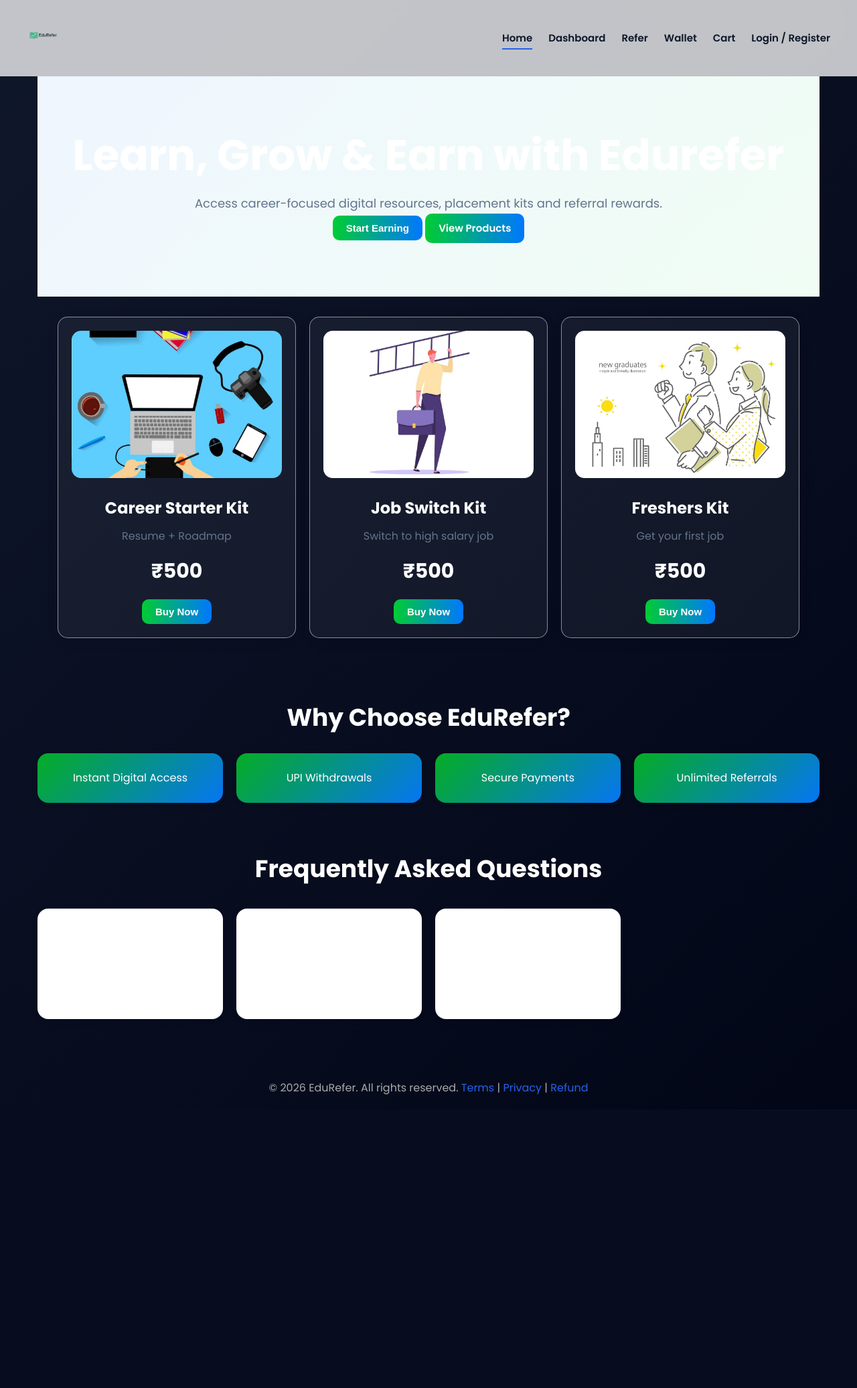
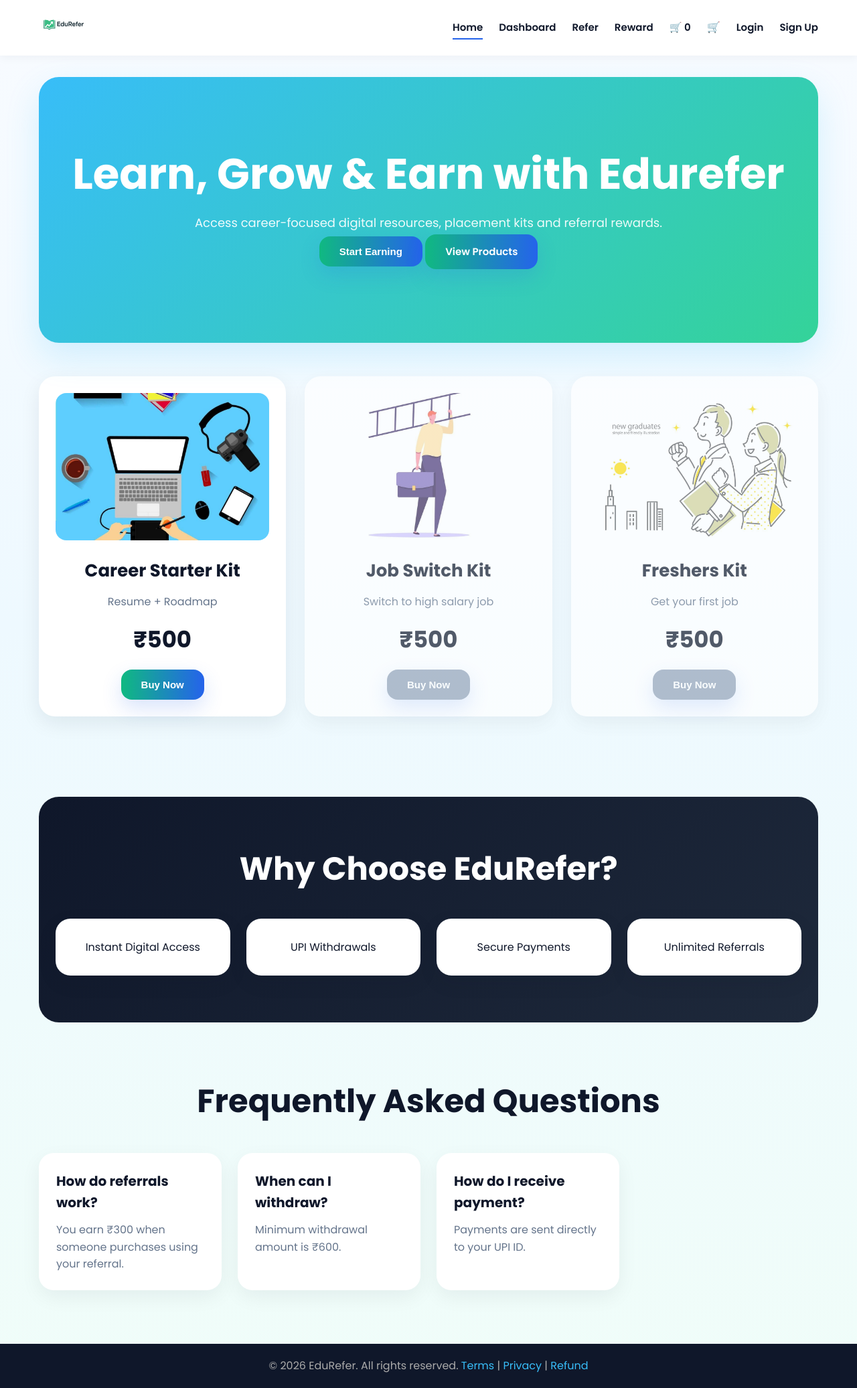
Before and after one commit to pushkar2230/Edurefer, a Flask app: page / in a window 1280 px wide. Shown: the whole page at 67% size. Before the commit the page ends 1635 px from the top, so only its background shows below. Run offline with Flask 3, Linux system fonts and the light colour scheme.

Commit message:
Some major UI changes

```diff
--- a/app.py
+++ b/app.py
@@ -12,12 +12,6 @@ import razorpay
 import re
 import smtplib
 
-DATABASE_URL = os.getenv("DATABASE_URL")
-
-engine = create_engine(DATABASE_URL, pool_pre_ping=True)
-
-SessionLocal = sessionmaker(bind=engine)
-
 def is_valid_username(username):
     regex = r'^[a-zA-Z0-9_]{3,20}$'
     return re.match(regex, username)
@@ -26,7 +20,6 @@ def is_valid_email(email):
     regex = r'^[\w\.-]+@[\w\.-]+\.\w+$'
     return re.match(regex, email)
 
-# DB Setup
 # DB Setup
 BASE_DIR = os.path.abspath(os.path.dirname(__file__))
 
@@ -540,4 +533,4 @@ def withdraw():
         return {"error": str(e)}, 500
 
 if __name__ == "__main__":
-    app.run(debug=True)
+    app.run()
--- a/static/styles.css
+++ b/static/styles.css
@@ -7,26 +7,47 @@
 }
 
 :root{
-    --primary:#2563eb;      /* educational blue */
-    --secondary:#10b981;    /* educational green */
-    --accent:#38bdf8;       /* soft sky blue */
 
-    --bg:#f5f7fb;
-    --bg-soft:#eef4ff;
+    /* COLORS */
 
-    --card:#ffffff;
+    --primary:#2563eb;
+    --secondary:#10b981;
+
+    /* TEXT */
 
     --text:#0f172a;
     --muted:#64748b;
 
+    /* BACKGROUND */
+
+    --bg:#f8fbff;
+    --card:#ffffff;
+
+    /* BORDER */
+
     --border:#dbeafe;
+
+    /* SHADOW */
+
+    --shadow:
+    0 10px 30px rgba(15,23,42,0.08);
 }
 
 body{
     font-family:'Poppins',sans-serif;
-    background:linear-gradient(180deg,#f8fbff 0%,#eef6ff 100%);
+
+    background:
+    linear-gradient(
+        180deg,
+        #f8fbff,
+        #eef9ff 45%,
+        #f0fdf9
+    );
+
     color:var(--text);
+
     overflow-x:hidden;
+
     line-height:1.6;
 }
 
@@ -36,233 +57,449 @@ body{
     width:100%;
     max-width:1200px;
     margin:auto;
-    padding:0 16px;
+    padding:0 18px;
 }
 
 /* ===== HEADER ===== */
 
 .site-header{
+
     width:100%;
-    background:rgba(255,255,255,0.75);
+
+    background:
+    rgba(255,255,255,0.92);
+
+    position:sticky;
+
+    top:0;
+
+    z-index:1000;
+
+    border-bottom:
+    1px solid rgba(255,255,255,0.5);
+
+    box-shadow:
+    0 2px 14px rgba(15,23,42,0.05);
+
     backdrop-filter:blur(8px);
-    position:sticky;
-    top:0;
-    z-index:1000;
 }
 
 .header-inner{
+
     display:flex;
+
     justify-content:space-between;
+
     align-items:center;
-    padding:14px 0;
+
+    min-height:82px;
 }
 
 /* ===== LOGO ===== */
 
 .logo-img{
-    height:48px;
+
+    height:72px;
+
     width:auto;
+
     object-fit:contain;
+
+    transition:0.3s ease;
+}
+
+.logo-img:hover{
+
+    transform:scale(1.04);
 }
 
 /* ===== NAV ===== */
 
 .nav{
+
     display:flex;
+
     align-items:center;
+
     gap:24px;
+
     flex-wrap:wrap;
 }
 
 .nav a{
+
     color:var(--text);
+
     text-decoration:none;
+
     font-size:15px;
+
     font-weight:600;
+
+    position:relative;
+
     transition:0.3s;
-    position:relative;
 }
 
 .nav a:hover{
+
     color:var(--primary);
 }
 
 .nav a::after{
+
     content:"";
+
     position:absolute;
+
     left:0;
-    bottom:-5px;
+
+    bottom:-6px;
+
     width:0%;
+
     height:2px;
+
     background:var(--primary);
+
     transition:0.3s;
 }
 
 .nav a:hover::after,
 .nav a.active::after{
+
     width:100%;
 }
 
 /* ===== HERO ===== */
 
 .hero{
-    background:linear-gradient(135deg,#eff6ff,#f0fdf4);
+
+    position:relative;
+
+    overflow:hidden;
+
     text-align:center;
-    padding:80px 20px;
+
+    padding:110px 25px;
+
+    margin-top:32px;
+
+    border-radius:30px;
+
+    background:linear-gradient(135deg,#38bdf8,#34d399);
+
+    box-shadow:0 20px 50px rgba(56,189,248,0.18);
 }
 
 .hero h1{
-    font-size:clamp(2.2rem,5vw,4rem);
+
+    font-size:clamp(2.6rem,5vw,4.8rem);
+
+    line-height:1.1;
+
+    margin-bottom:22px;
+
+    color:white;
+
     font-weight:700;
-    margin-bottom:20px;
-    line-height:1.2;
 }
 
 .hero p{
-    max-width:700px;
+
+    max-width:760px;
+
     margin:auto;
-    color:var(--muted);
+
     font-size:18px;
+
+    line-height:1.8;
+
+    color:
+    rgba(255,255,255,0.92);
 }
 
 /* ===== BUTTON ===== */
 
 button,
 .button{
+
     display:inline-block;
-    background:linear-gradient(90deg,#10b981,#2563eb);
+
+    padding:14px 30px;
+
+    border:none;
+
+    border-radius:16px;
+
+    background:
+    linear-gradient(
+        90deg,
+        #10b981,
+        #2563eb
+    );
+
     color:white;
-    border:none;
-    border-radius:10px;
-    padding:14px 24px;
+
     font-size:15px;
+
     font-weight:600;
+
+    text-decoration:none;
+
     cursor:pointer;
-    text-decoration:none;
-    transition:0.3s;
+
+    transition:0.35s ease;
+
+    box-shadow:
+    0 12px 30px rgba(37,99,235,0.18);
 }
 
 button:hover,
 .button:hover{
-    transform:translateY(-2px);
-    opacity:0.95;
+
+    transform:
+    translateY(-5px);
+
+    box-shadow:
+    0 18px 40px rgba(37,99,235,0.24);
 }
 
 /* ===== PRODUCTS ===== */
 
 .products{
+
     display:grid;
-    grid-template-columns:repeat(auto-fit,minmax(280px,1fr));
-    gap:24px;
-    padding:40px 0;
+
+    grid-template-columns:
+    repeat(auto-fit,minmax(280px,1fr));
+
+    gap:28px;
+
+    padding:50px 0;
 }
 
 /* ===== CARD ===== */
 
 .card{
-    background:rgba(255,255,255,0.75);
-    border:1px solid rgba(255,255,255,0.5);
-    box-shadow:0 10px 30px rgba(15,23,42,0.06);
-    border-radius:18px;
-    padding:20px;
-    box-shadow:0 4px 20px rgba(0,0,0,0.06);
-    transition:0.3s;
+
+    background:var(--card);
+
+    border-radius:24px;
+
+    padding:24px;
+
+    border:
+    1px solid rgba(255,255,255,0.5);
+
+    box-shadow:var(--shadow);
+
+    transition:0.35s ease;
+
     text-align:center;
 }
 
 .card:hover{
-    transform:translateY(-5px);
+
+    transform:
+    translateY(-8px);
+
+    box-shadow:
+    0 20px 45px rgba(56,189,248,0.14);
 }
 
 .card h3{
-    font-size:24px;
-    margin-bottom:10px;
+
+    font-size:26px;
+
+    margin-bottom:12px;
 }
 
 .card p{
+
     color:var(--muted);
-    margin-bottom:15px;
+
+    margin-bottom:16px;
 }
 
 .card h2{
+
+    font-size:34px;
+
     margin-bottom:18px;
-    font-size:30px;
 }
 
 /* ===== PRODUCT IMAGE ===== */
 
 .product-img{
+
     width:100%;
+
     aspect-ratio:16/9;
+
     object-fit:cover;
-    border-radius:14px;
+
+    border-radius:16px;
+
     margin-bottom:18px;
 }
 
 /* ===== TRUST ===== */
 
 .trust-box{
-    margin-top:60px;
+
+    margin-top:70px;
+
+    padding:70px 25px;
+
+    border-radius:30px;
+
     text-align:center;
+
+    background:
+    linear-gradient(
+        135deg,
+        #0f172a,
+        #1e293b
+    );
+
+    color:white;
 }
 
 .trust-box h2{
-    font-size:36px;
-    margin-bottom:25px;
+
+    font-size:
+    clamp(2rem,4vw,3rem);
+
+    margin-bottom:35px;
 }
 
 .trust-grid{
+
     display:grid;
-    grid-template-columns:repeat(auto-fit,minmax(220px,1fr));
-    gap:20px;
+
+    grid-template-columns:
+    repeat(auto-fit,minmax(240px,1fr));
+
+    gap:24px;
 }
 
 .trust-grid div{
-    background:linear-gradient(135deg,rgba(4, 222, 36, 0.765),rgb(6, 117, 243));
-    border-radius:16px;
-    padding:24px;
-    box-shadow:0 2px 12px rgba(0,0,0,0.05);
+
+    background:white;
+
+    color:#0f172a;
+
+    border-radius:22px;
+
+    padding:30px 24px;
+
+    box-shadow:
+    0 10px 30px rgba(15,23,42,0.08);
+
+    transition:0.3s;
+}
+
+.trust-grid div:hover{
+
+    transform:
+    translateY(-6px);
 }
 
 /* ===== FAQ ===== */
 
 .faq{
-    margin-top:70px;
+
+    margin-top:80px;
+
     display:grid;
-    grid-template-columns:repeat(auto-fit,minmax(260px,1fr));
-    gap:20px;
+
+    grid-template-columns:
+    repeat(auto-fit,minmax(260px,1fr));
+
+    gap:24px;
 }
 
 .faq h2{
+
     grid-column:1/-1;
+
     text-align:center;
-    font-size:36px;
-    margin-bottom:10px;
+
+    font-size:
+    clamp(2rem,4vw,3rem);
+
+    margin-bottom:14px;
 }
 
 .faq-item{
+
     background:white;
-    border-radius:16px;
-    padding:22px;
-    box-shadow:0 2px 12px rgba(0,0,0,0.05);
+
+    border-radius:22px;
+
+    padding:26px;
+
+    box-shadow:
+    0 10px 30px rgba(15,23,42,0.06);
+
+    transition:0.3s;
+}
+
+.faq-item:hover{
+
+    transform:
+    translateY(-5px);
 }
 
 .faq-item h3{
-    margin-bottom:10px;
+
+    margin-bottom:12px;
+
+    font-size:20px;
+
+    color:#0f172a;
+}
+
+.faq-item p{
+
+    color:var(--muted);
 }
 
 /* ===== FOOTER ===== */
 
 footer{
-    margin-top:70px;
-    padding:25px;
+
+    margin-top:80px;
+
+    padding:35px 20px;
+
+    background:#0f172a;
+
+    color:#cbd5e1;
+
     text-align:center;
-    color:var(--muted);
 }
 
 footer a{
-    color:var(--primary);
+
+    color:#38bdf8;
+
     text-decoration:none;
+}
+
+/* ===== DISABLED ===== */
+
+.card.disabled{
+
+    opacity:0.7;
+}
+
+.card.disabled button{
+
+    background:#94a3b8 !important;
+
+    cursor:not-allowed;
 }
 
 /* ===== MOBILE ===== */
--- a/templates/index.html
+++ b/templates/index.html
@@ -7,50 +7,6 @@
     <meta name="description" content="Earn ₹300 per referral with EduRefer digital career kits.">
     <link rel="stylesheet" href="static/styles.css">
     <link href="https://fonts.googleapis.com/css2?family=Poppins:wght@400;600;700&display=swap" rel="stylesheet">
-
-    <style>
-      body {
-        margin:0;
-        font-family:'Poppins';
-        background:linear-gradient(135deg,#0f172a,#020617);
-        color:white;
-      }
-
-      header {
-        background:linear-gradient(90deg,#00cc33,#0077ff);
-        padding:15px 40px;
-        display:flex;
-        justify-content:space-between;
-      }
-
-      .products {
-        display:grid;
-        grid-template-columns:repeat(auto-fit,minmax(250px,1fr));
-        gap:20px;
-        padding:30px;
-      }
-
-      .card {
-        background:rgba(255,255,255,0.05);
-        padding:20px;
-        border-radius:15px;
-        text-align:center;
-        transition:0.3s;
-      }
-
-      .card:hover {
-        transform:translateY(-6px);
-      }
-
-      .button {
-        background:linear-gradient(90deg,#00cc33,#0077ff);
-        padding:10px 20px;
-        border:none;
-        border-radius:10px;
-        color:white;
-        cursor:pointer;
-      }
-    </style>
   </head>
 
   <body>
@@ -65,9 +21,22 @@
         <a href="index.html" class="active">Home</a>
         <a href="dashboard.html">Dashboard</a>
         <a href="refer.html"> Refer</a>
-        <a href="wallet.html">Wallet</a>
-        <a href="cart.html">Cart</a>
-        <a href="login.html" >Login / Register</a>
+        <a href="wallet.html">Reward</a>
+
+        <a href="cart.html" class="cart-link">
+          🛒
+          <span class="cart-badge">
+            0
+          </span>
+        </a>
+          🛒
+        <a href="login.html" class="login-btn">
+            Login
+        </a>
+
+        <a href="register.html" class="signup-btn">
+            Sign Up
+        </a>
       </div>
     </div>
   </header>
@@ -109,20 +78,20 @@
   <button class="button" onclick="buy()">Buy Now</button>
   </div>
 
-  <div class="card">
+  <div class="card disabled">
   <img src="static/Images/career_switch_kit.jpg" class="product-img" width="400" height="220" alt="Career Switch Kit">
   <h3>Job Switch Kit</h3>
   <p>Switch to high salary job</p>
   <h2>₹500</h2>
-  <button class="button" onclick="buy()">Buy Now</button>
+  <button class="button" onclick="buy()" disabled>Buy Now</button>
   </div>
 
-  <div class="card">
+  <div class="card disabled">
   <img src="static/Images/freshers_kit.jpg" class="product-img" width="400" height="220" alt="Freshers Kit">
   <h3>Freshers Kit</h3>
   <p>Get your first job</p>
   <h2>₹500</h2>
-  <button class="button" onclick="buy()">Buy Now</button>
+  <button class="button" onclick="buy()" disabled>Buy Now</button>
   </div>
 
   </section>
@@ -193,6 +162,13 @@
   if(path.includes("wallet")) document.getElementById("nav-wallet")?.classList.add("active");
   if(path.includes("cart")) document.getElementById("nav-cart")?.classList.add("active");
 
+  const token =localStorage.getItem("edurefer_token");
+
+  if(token){
+      window.location.href =
+      "dashboard.html";
+  }
+
   function buy(){
     const token = localStorage.getItem("edurefer_token");
 
```
Also changed, not shown: other parts of static/styles.css (+42 -11 lines), templates/cart.html (+7 -7 lines), templates/dashboard.html (+36 -9 lines), templates/refer.html (+7 -2 lines), templates/wallet.html (+6 -1 lines), templates/register.html (indentation only).
